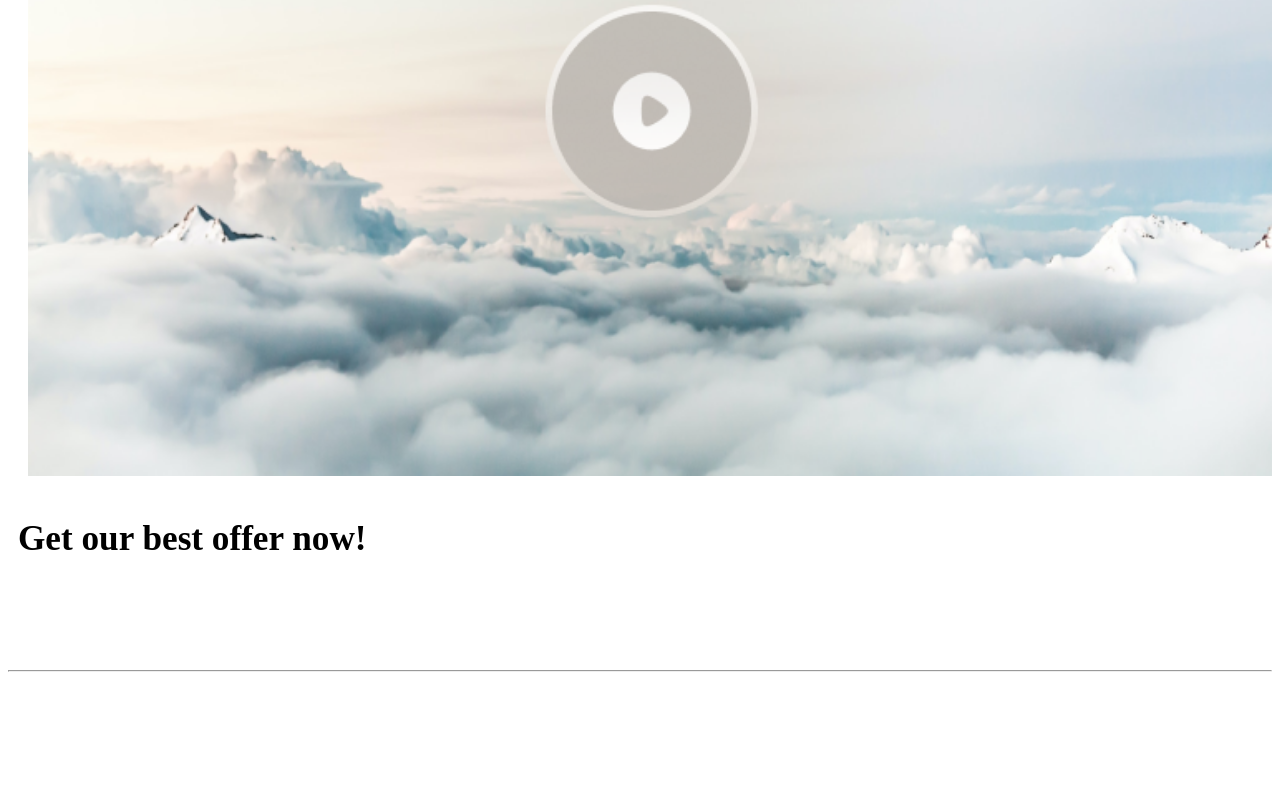
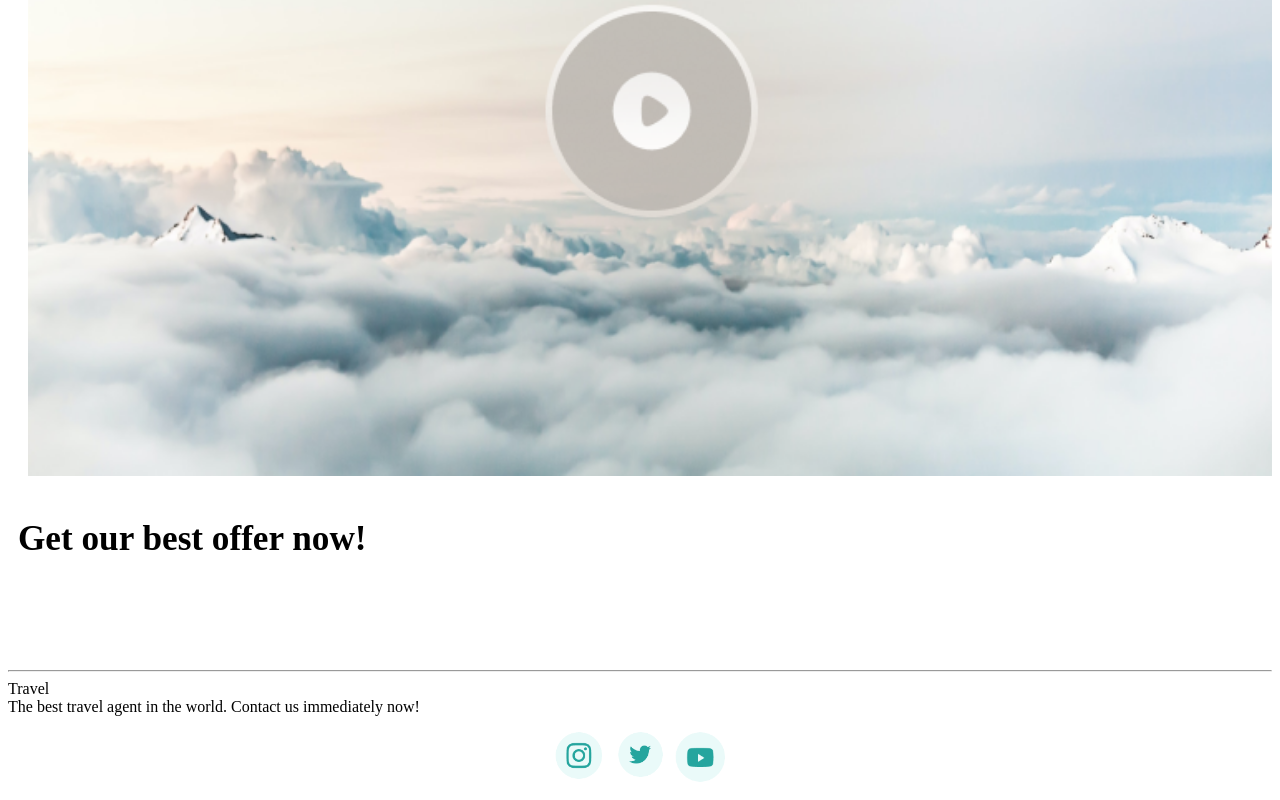
Before and after one commit to ABDULBASITABBA2003/travel-website, a plain HTML site: page index.html in a window 1280 px wide. Shown: the part 7780-8580 px from the top of the page. Before the commit the page ends 8460 px from the top, so only its background shows below. Drawn offline with Linux system fonts and the light colour scheme.

Commit message:
added a footer and footer info

```diff
--- a/index.html
+++ b/index.html
@@ -125,6 +125,17 @@
         </section>
     </main>
     <hr>
+    <footer id="get-in-touch"></footer>
+        <div class="footer-info">
+        <p><span class="highlighted-text">Travel</span></p>
+        <p class="intro-text">The best travel agent in the world. Contact us immediately now!</p>
+        </div>
+        <div class="social-icons">
+            <div class="icon-wrapper icon-insta"><a href="#instagram"><img src="/images/instagram.png" alt="instagram" class="social-media"></a></div>
+            <div class="icon-wrapper icon-twitter"><a href="#twitter"><img src="/images/twitter.png" alt="twitter" class="social-media"></a></div>
+            <div class="icon-wrapper icon-youtube"><a href="#youtube"><img src="/images/youtube.png" alt="youtube" class="social-media"></a></div>
+        </div>
+
 
 
 </body>
--- a/styles.css
+++ b/styles.css
@@ -250,3 +250,22 @@
     display: inline-block;
     margin: 10px;
 }
+/* footer */
+
+.footer-info p {
+    padding-bottom: 0;
+    margin: 0;
+}
+
+/* social media icons */
+.social-media {
+    width: 50px;
+    margin: 5px;
+}
+
+.social-icons {
+    display: flex;
+    flex-wrap: nowrap;
+    justify-content: center;
+    margin-top: 10px;
+}
```
